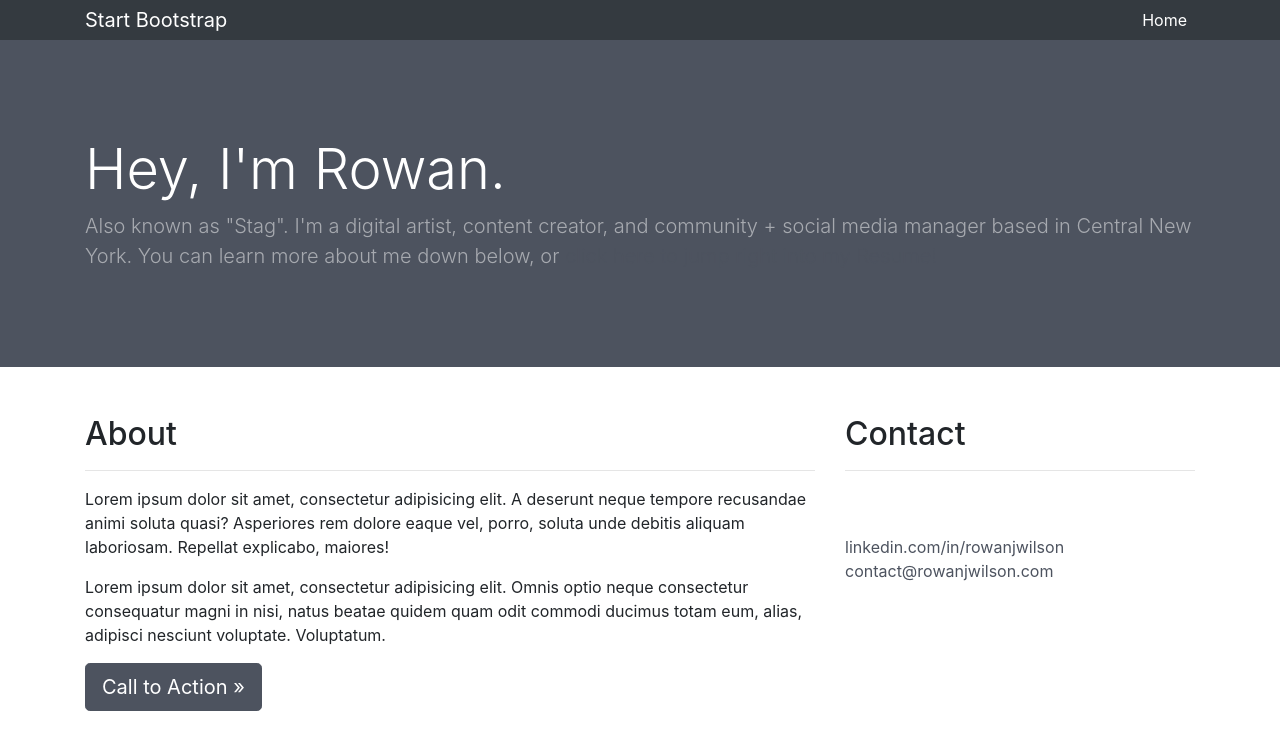
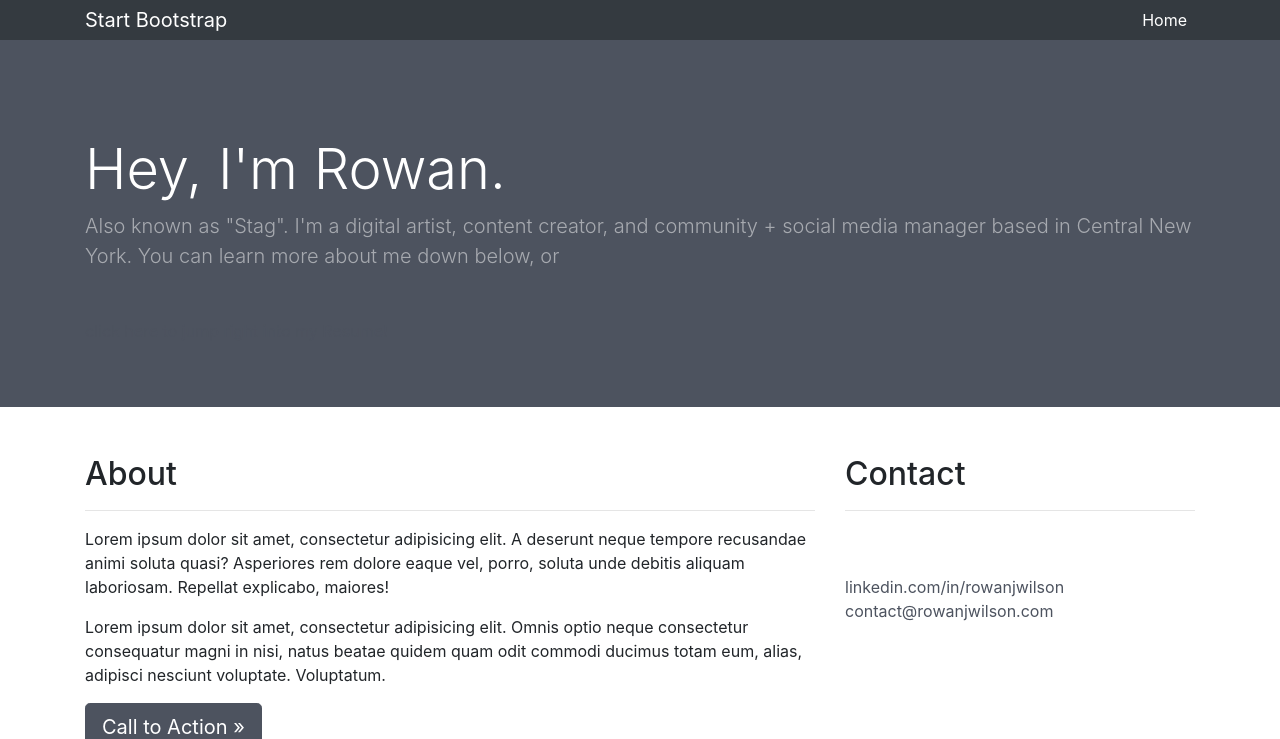
Before and after one commit to stagrunner/rowanjwilson, a Jekyll site: the page built from index.html, in a window 1280 px wide. Shown: the top 739 px of the page. Built offline with Jekyll 4.4.1, drawn with Linux system fonts in a browser that asks for light colours; grey boxes are pictures that could not be loaded.

Commit message:
Update header.html

```diff
--- a/_includes/header.html
+++ b/_includes/header.html
@@ -7,7 +7,7 @@
           Hey, I'm Rowan.
         </h1>
         <p class="lead mb-5 text-white-50">
-          Also known as "Stag". I'm a digital artist, content creator, and community + social media manager based in Central New York. You can learn more about me down below, or <a href="/">click here to jump right into my Resume!</a>
+          Also known as "Stag". I'm a digital artist, content creator, and community + social media manager based in Central New York. You can learn more about me down below, or <a href="/"><p style="color:#666666">click here to jump right into my Resume!</p></a>
         </p>
       </div>
     </div>
```
